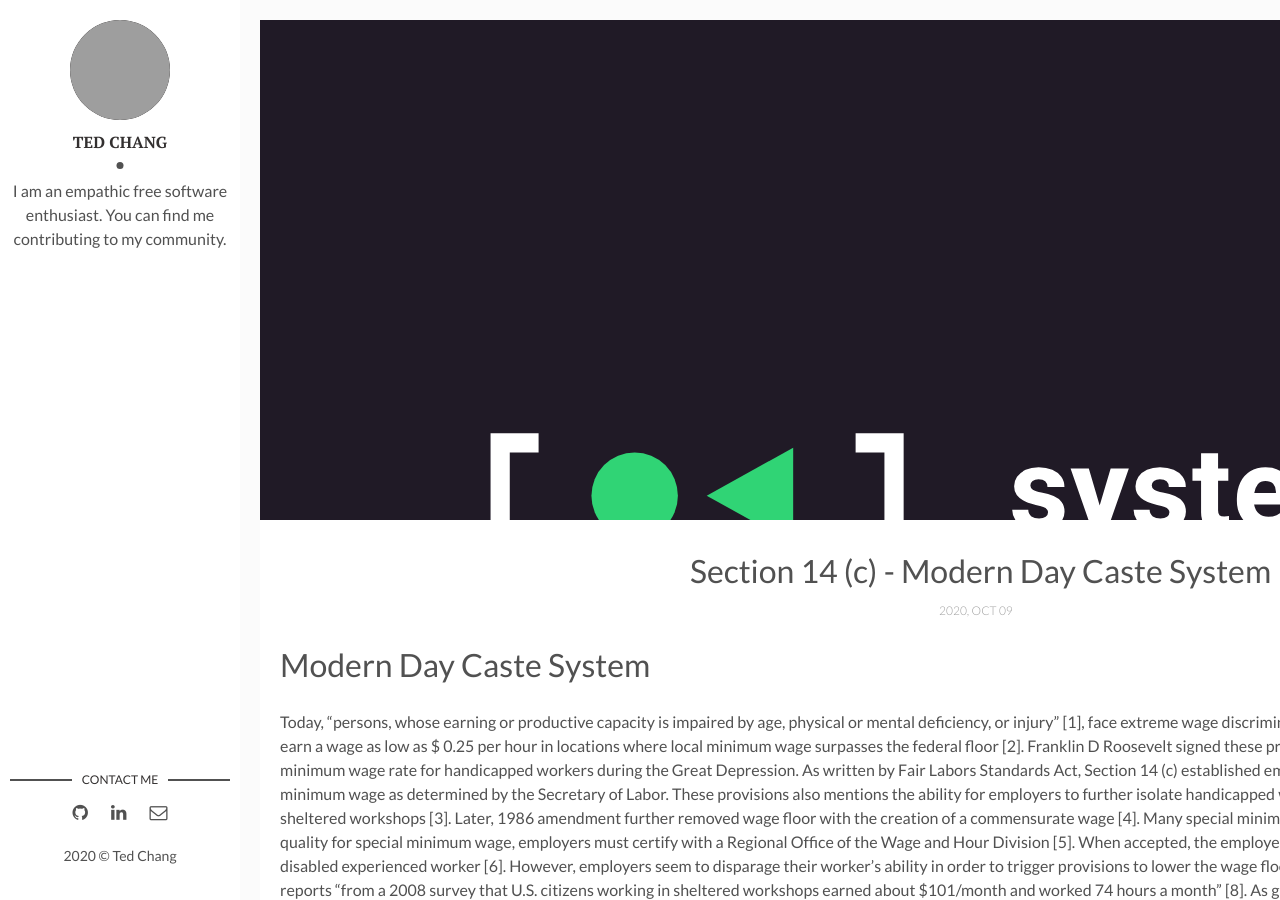
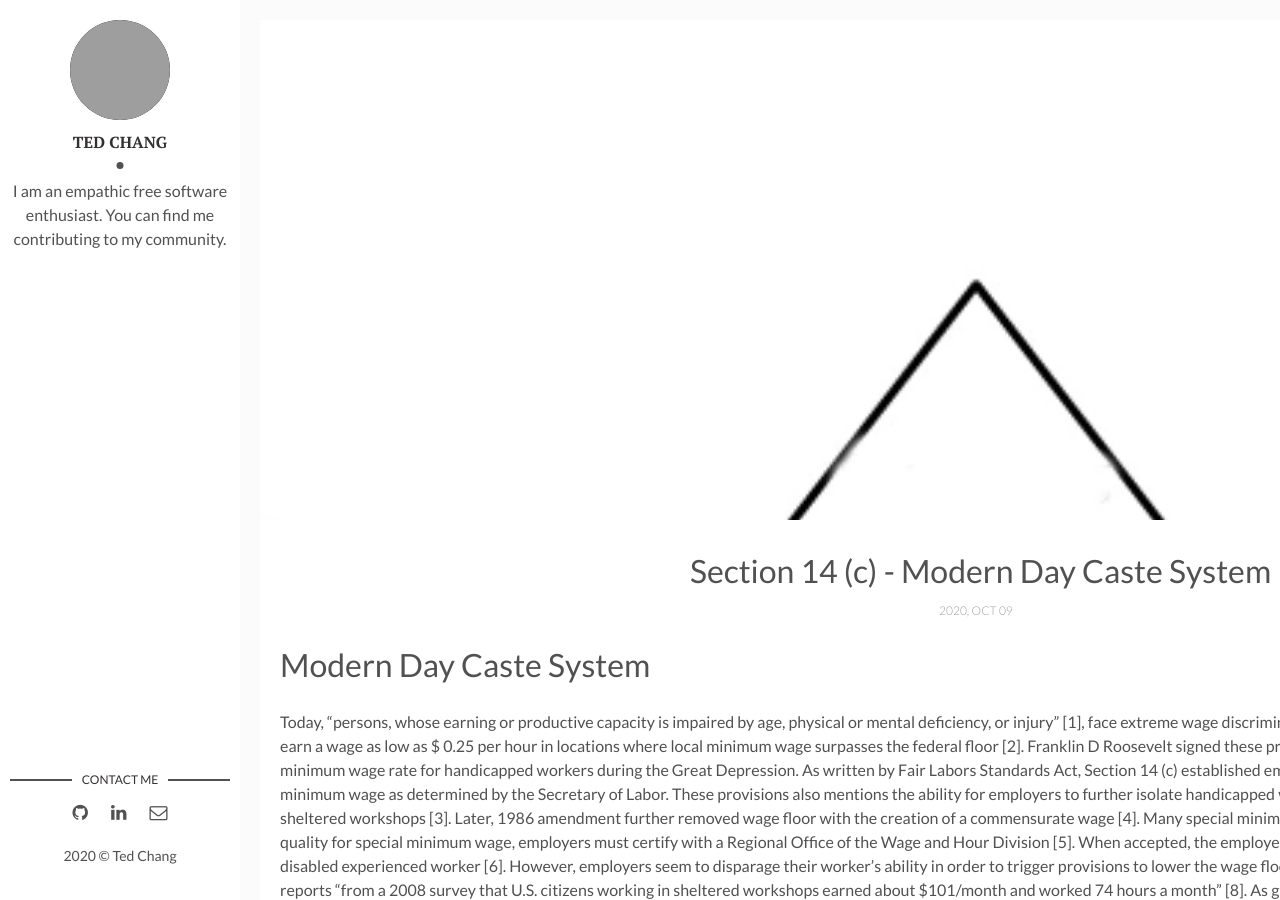
Before and after one commit to hungrymonkey/hungrymonkey.github.io, a Jekyll site: the page built from _posts/2020-10-10-modern-caste-system.markdown, in a window 1280 px wide and 900 px high. Built offline with Jekyll 4.4.1, drawn with Linux system fonts in a browser that asks for light colours; grey boxes are pictures that could not be loaded.

Commit message:
Added banner pyramid
I might fix the links

```diff
--- a/_posts/2020-10-10-modern-caste-system.markdown
+++ b/_posts/2020-10-10-modern-caste-system.markdown
@@ -3,7 +3,7 @@ layout: post
 title: Section 14 (c) - Modern Day Caste System
 date: 2020-10-10 00:00:00 +0300
 description: You’ll find this post in your `_posts` directory. Go ahead and edit it and re-build the site to see your changes. # Add post description (optional)
-img: 2020-04-25-systemd-dark-logo.svg # Add image post (optional)
+img: 2020-10-10-banner-pyramid.webp # Add image post (optional)
 tags: [society, disabilities] # add tag
 ---
 
```
Also changed, not shown: assets/img/2020-10-10-banner-pyramid.webp (added).
